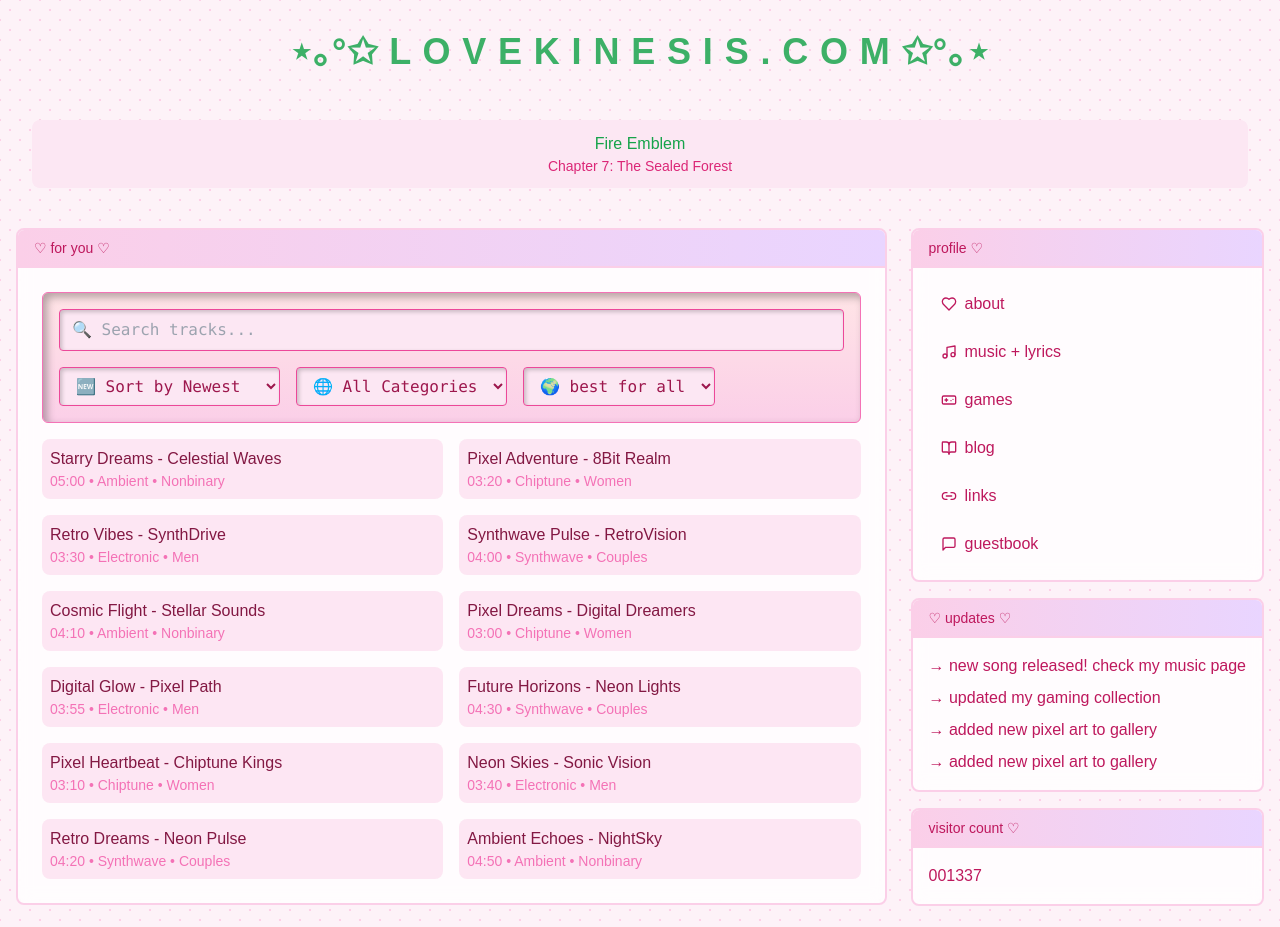
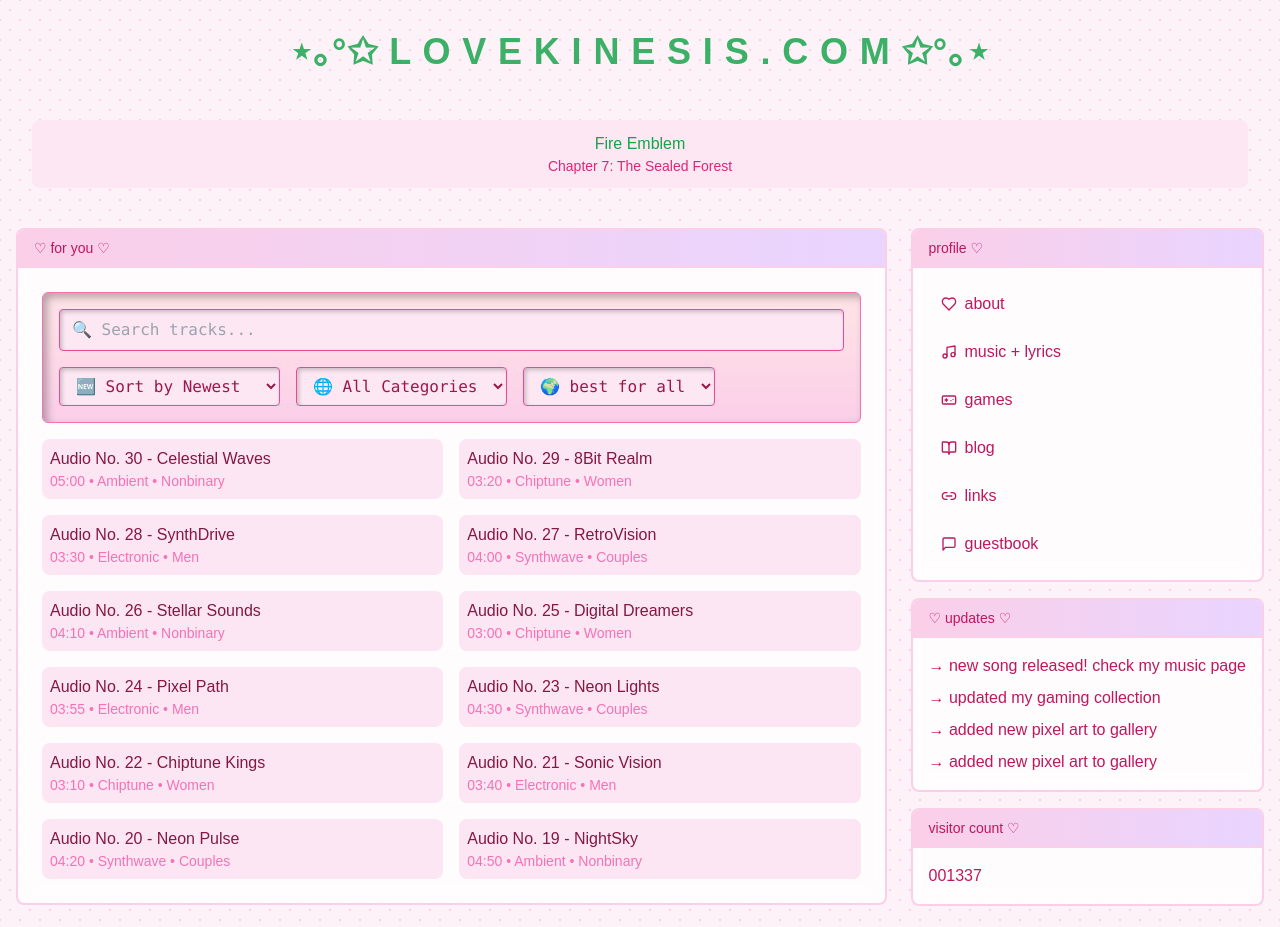
Before and after one commit to ParasManiAdhikari/musicwebsite, a Next.js app: page / in a window 1280 px wide. Shown: the top 927 px of the page. Built offline with nearby package versions, Linux system fonts and the light colour scheme.

Commit message:
17. rename

```diff
--- a/app/tracksData.ts
+++ b/app/tracksData.ts
@@ -1,34 +1,34 @@
 const tracks = [
-    { id: 1, title: 'Eternal Love', artist: 'SynthWave Hero', category: 'Synthwave', length: '03:45', bestFor: 'Couples' },
-    { id: 2, title: 'Night Drive', artist: 'Neon Pulse', category: 'Electronic', length: '04:10', bestFor: 'Men' },
-    { id: 3, title: 'Dreamscape', artist: 'Pixel Beats', category: 'Chiptune', length: '02:50', bestFor: 'Women' },
-    { id: 4, title: 'Digital Serenity', artist: 'Cyberwave', category: 'Ambient', length: '05:20', bestFor: 'Nonbinary' },
-    { id: 5, title: 'Retro Love', artist: 'Synthwave Nights', category: 'Synthwave', length: '04:30', bestFor: 'Couples' },
-    { id: 6, title: 'Electric Dreams', artist: 'Future Sound', category: 'Electronic', length: '03:00', bestFor: 'Men' },
-    { id: 7, title: 'Pixelated Memories', artist: '8Bit Maestro', category: 'Chiptune', length: '03:15', bestFor: 'Women' },
-    { id: 8, title: 'Moonlit Voyage', artist: 'Lunar Tone', category: 'Ambient', length: '04:40', bestFor: 'Nonbinary' },
-    { id: 9, title: 'Synthwave Hearts', artist: 'Neon Lovers', category: 'Synthwave', length: '04:00', bestFor: 'Couples' },
-    { id: 10, title: 'Neon Nightmares', artist: 'Cyber Pulse', category: 'Electronic', length: '03:30', bestFor: 'Men' },
-    { id: 11, title: 'Glitch in Time', artist: 'Retro Vibes', category: 'Chiptune', length: '03:05', bestFor: 'Women' },
-    { id: 12, title: 'Ambient Reflections', artist: 'Zenith Sound', category: 'Ambient', length: '05:00', bestFor: 'Nonbinary' },
-    { id: 13, title: 'Pixelated Dreams', artist: '8Bit Pulse', category: 'Chiptune', length: '03:20', bestFor: 'Couples' },
-    { id: 14, title: 'Electric Haze', artist: 'Neon Flow', category: 'Electronic', length: '04:15', bestFor: 'Men' },
-    { id: 15, title: 'Cosmic Bliss', artist: 'Starwave', category: 'Ambient', length: '05:30', bestFor: 'Nonbinary' },
-    { id: 16, title: 'Synth Love Story', artist: 'SynthDreamer', category: 'Synthwave', length: '03:50', bestFor: 'Couples' },
-    { id: 17, title: 'Future Pulse', artist: 'RetroX', category: 'Electronic', length: '04:05', bestFor: 'Men' },
-    { id: 18, title: 'Pixel Playgrounds', artist: 'Digital Rush', category: 'Chiptune', length: '03:25', bestFor: 'Women' },
-    { id: 19, title: 'Ambient Echoes', artist: 'NightSky', category: 'Ambient', length: '04:50', bestFor: 'Nonbinary' },
-    { id: 20, title: 'Retro Dreams', artist: 'Neon Pulse', category: 'Synthwave', length: '04:20', bestFor: 'Couples' },
-    { id: 21, title: 'Neon Skies', artist: 'Sonic Vision', category: 'Electronic', length: '03:40', bestFor: 'Men' },
-    { id: 22, title: 'Pixel Heartbeat', artist: 'Chiptune Kings', category: 'Chiptune', length: '03:10', bestFor: 'Women' },
-    { id: 23, title: 'Future Horizons', artist: 'Neon Lights', category: 'Synthwave', length: '04:30', bestFor: 'Couples' },
-    { id: 24, title: 'Digital Glow', artist: 'Pixel Path', category: 'Electronic', length: '03:55', bestFor: 'Men' },
-    { id: 25, title: 'Pixel Dreams', artist: 'Digital Dreamers', category: 'Chiptune', length: '03:00', bestFor: 'Women' },
-    { id: 26, title: 'Cosmic Flight', artist: 'Stellar Sounds', category: 'Ambient', length: '04:10', bestFor: 'Nonbinary' },
-    { id: 27, title: 'Synthwave Pulse', artist: 'RetroVision', category: 'Synthwave', length: '04:00', bestFor: 'Couples' },
-    { id: 28, title: 'Retro Vibes', artist: 'SynthDrive', category: 'Electronic', length: '03:30', bestFor: 'Men' },
-    { id: 29, title: 'Pixel Adventure', artist: '8Bit Realm', category: 'Chiptune', length: '03:20', bestFor: 'Women' },
-    { id: 30, title: 'Starry Dreams', artist: 'Celestial Waves', category: 'Ambient', length: '05:00', bestFor: 'Nonbinary' },
+    { id: 1, title: 'Audio No. 1', artist: 'SynthWave Hero', category: 'Synthwave', length: '03:45', bestFor: 'Couples' },
+    { id: 2, title: 'Audio No. 2', artist: 'Neon Pulse', category: 'Electronic', length: '04:10', bestFor: 'Men' },
+    { id: 3, title: 'Audio No. 3', artist: 'Pixel Beats', category: 'Chiptune', length: '02:50', bestFor: 'Women' },
+    { id: 4, title: 'Audio No. 4', artist: 'Cyberwave', category: 'Ambient', length: '05:20', bestFor: 'Nonbinary' },
+    { id: 5, title: 'Audio No. 5', artist: 'Synthwave Nights', category: 'Synthwave', length: '04:30', bestFor: 'Couples' },
+    { id: 6, title: 'Audio No. 6', artist: 'Future Sound', category: 'Electronic', length: '03:00', bestFor: 'Men' },
+    { id: 7, title: 'Audio No. 7', artist: '8Bit Maestro', category: 'Chiptune', length: '03:15', bestFor: 'Women' },
+    { id: 8, title: 'Audio No. 8', artist: 'Lunar Tone', category: 'Ambient', length: '04:40', bestFor: 'Nonbinary' },
+    { id: 9, title: 'Audio No. 9', artist: 'Neon Lovers', category: 'Synthwave', length: '04:00', bestFor: 'Couples' },
+    { id: 10, title: 'Audio No. 10', artist: 'Cyber Pulse', category: 'Electronic', length: '03:30', bestFor: 'Men' },
+    { id: 11, title: 'Audio No. 11', artist: 'Retro Vibes', category: 'Chiptune', length: '03:05', bestFor: 'Women' },
+    { id: 12, title: 'Audio No. 12', artist: 'Zenith Sound', category: 'Ambient', length: '05:00', bestFor: 'Nonbinary' },
+    { id: 13, title: 'Audio No. 13', artist: '8Bit Pulse', category: 'Chiptune', length: '03:20', bestFor: 'Couples' },
+    { id: 14, title: 'Audio No. 14', artist: 'Neon Flow', category: 'Electronic', length: '04:15', bestFor: 'Men' },
+    { id: 15, title: 'Audio No. 15', artist: 'Starwave', category: 'Ambient', length: '05:30', bestFor: 'Nonbinary' },
+    { id: 16, title: 'Audio No. 16', artist: 'SynthDreamer', category: 'Synthwave', length: '03:50', bestFor: 'Couples' },
+    { id: 17, title: 'Audio No. 17', artist: 'RetroX', category: 'Electronic', length: '04:05', bestFor: 'Men' },
+    { id: 18, title: 'Audio No. 18', artist: 'Digital Rush', category: 'Chiptune', length: '03:25', bestFor: 'Women' },
+    { id: 19, title: 'Audio No. 19', artist: 'NightSky', category: 'Ambient', length: '04:50', bestFor: 'Nonbinary' },
+    { id: 20, title: 'Audio No. 20', artist: 'Neon Pulse', category: 'Synthwave', length: '04:20', bestFor: 'Couples' },
+    { id: 21, title: 'Audio No. 21', artist: 'Sonic Vision', category: 'Electronic', length: '03:40', bestFor: 'Men' },
+    { id: 22, title: 'Audio No. 22', artist: 'Chiptune Kings', category: 'Chiptune', length: '03:10', bestFor: 'Women' },
+    { id: 23, title: 'Audio No. 23', artist: 'Neon Lights', category: 'Synthwave', length: '04:30', bestFor: 'Couples' },
+    { id: 24, title: 'Audio No. 24', artist: 'Pixel Path', category: 'Electronic', length: '03:55', bestFor: 'Men' },
+    { id: 25, title: 'Audio No. 25', artist: 'Digital Dreamers', category: 'Chiptune', length: '03:00', bestFor: 'Women' },
+    { id: 26, title: 'Audio No. 26', artist: 'Stellar Sounds', category: 'Ambient', length: '04:10', bestFor: 'Nonbinary' },
+    { id: 27, title: 'Audio No. 27', artist: 'RetroVision', category: 'Synthwave', length: '04:00', bestFor: 'Couples' },
+    { id: 28, title: 'Audio No. 28', artist: 'SynthDrive', category: 'Electronic', length: '03:30', bestFor: 'Men' },
+    { id: 29, title: 'Audio No. 29', artist: '8Bit Realm', category: 'Chiptune', length: '03:20', bestFor: 'Women' },
+    { id: 30, title: 'Audio No. 30', artist: 'Celestial Waves', category: 'Ambient', length: '05:00', bestFor: 'Nonbinary' },
 ]
 
 export default tracks;
```
